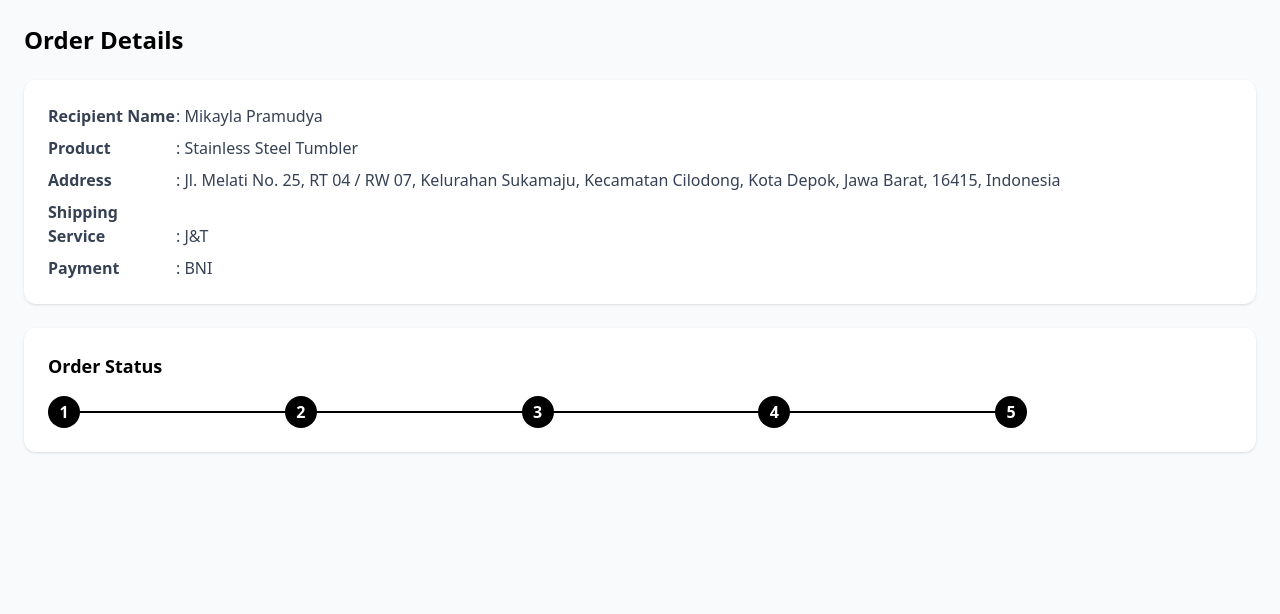
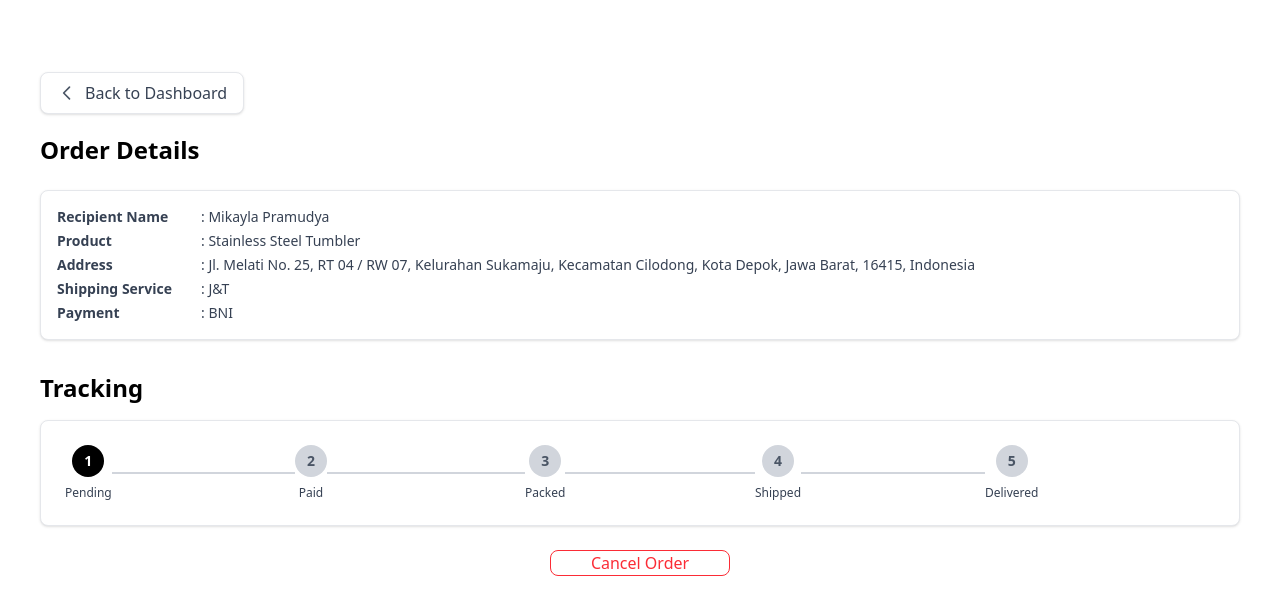
Before and after one commit to AufanT/fe-EcoPick, a React (Vite) app: page /orderdetails in a window 1280 px wide. Shown: the top 614 px of the page. Built offline with nearby package versions, Linux system fonts and the light colour scheme.

Commit message:
orderdetails

```diff
--- a/src/User/orderdetails.jsx
+++ b/src/User/orderdetails.jsx
@@ -1,53 +1,96 @@
 import React from "react";
+import { Link } from "react-router-dom";
 
 const OrderDetailsPage = () => {
   return (
-    <div className="min-h-screen bg-gray-50 p-6">
-      <h1 className="text-2xl font-bold mb-6">Order Details</h1>
+    <div className="min-h-screen bg-white p-10">
+
+      {/* Button Back to Dashboard */}
+      <div className="pt-8 pb-5">
+        <Link
+          to="/"
+          className="inline-flex items-center gap-2 px-4 py-2 bg-white rounded-lg shadow-sm border border-gray-200
+                     hover:shadow-md hover:border-green-400 transition-all duration-300 group w-fit"
+        >
+          <svg
+            className="w-5 h-5 text-gray-600 group-hover:text-green-600 transition-colors"
+            fill="none"
+            stroke="currentColor"
+            viewBox="0 0 24 24"
+          >
+            <path strokeLinecap="round" strokeLinejoin="round" strokeWidth={2} d="M15 19l-7-7 7-7" />
+          </svg>
+          <span className="text-gray-700 group-hover:text-green-600 font-medium transition-colors">
+            Back to Dashboard
+          </span>
+        </Link>
+      </div>
+
+      {/* Title */}
+      <h1 className="text-2xl font-semibold mb-6">Order Details</h1>
 
       {/* Order Info */}
-      <div className="bg-white p-6 rounded-xl shadow-sm mb-6">
-        <div className="space-y-2 text-gray-700">
+      <div className="bg-white border border-gray-200 rounded-lg p-4 mb-8 shadow-sm">
+        <div className="text-sm text-gray-700 space-y-1">
           <p>
-            <span className="font-semibold w-32 inline-block">Recipient Name</span>
+            <span className="font-semibold inline-block w-36">Recipient Name</span>
             : Mikayla Pramudya
           </p>
           <p>
-            <span className="font-semibold w-32 inline-block">Product</span>
+            <span className="font-semibold inline-block w-36">Product</span>
             : Stainless Steel Tumbler
           </p>
           <p>
-            <span className="font-semibold w-32 inline-block">Address</span>
+            <span className="font-semibold inline-block w-36">Address</span>
             : Jl. Melati No. 25, RT 04 / RW 07, Kelurahan Sukamaju, Kecamatan
             Cilodong, Kota Depok, Jawa Barat, 16415, Indonesia
           </p>
           <p>
-            <span className="font-semibold w-32 inline-block">Shipping Service</span>
+            <span className="font-semibold inline-block w-36">Shipping Service</span>
             : J&T
           </p>
           <p>
-            <span className="font-semibold w-32 inline-block">Payment</span>
+            <span className="font-semibold inline-block w-36">Payment</span>
             : BNI
           </p>
         </div>
       </div>
+      {/* Tracking */}
+      <h2 className="text-2xl font-semibold mb-4">Tracking</h2>
+      <div className="bg-white border border-gray-200 rounded-lg p-6 shadow-sm mb-6">
+        <div className="flex items-center justify-between">
+          {["Pending", "Paid", "Packed", "Shipped", "Delivered"].map(
+            (label, idx) => (
+              <div key={label} className="flex-1 flex items-center">
+                {/* Step Circle + Label */}
+                <div className="flex flex-col items-center">
+                  <div
+                    className={`w-8 h-8 flex items-center justify-center rounded-full font-bold text-sm
+                ${idx === 0 ? "bg-black text-white" : "bg-gray-300 text-gray-600"}
+              `}
+                  >
+                    {idx + 1}
+                  </div>
+                  <div className="mt-2 text-xs text-gray-700 text-center">
+                    {label}
+                  </div>
+                </div>
 
-      {/* Progress Steps */}
-      <div className="bg-white p-6 rounded-xl shadow-sm">
-        <h2 className="text-lg font-semibold mb-4">Order Status</h2>
-        <div className="flex items-center justify-between">
-          {[1, 2, 3, 4, 5].map((step, idx) => (
-            <div key={step} className="flex-1 flex items-center">
-              <div className="w-8 h-8 flex items-center justify-center rounded-full bg-black text-white font-bold">
-                {step}
+                {/* Line Connector */}
+                {idx < 4 && <div className="flex-1 h-[2px] bg-gray-300"></div>}
               </div>
-              {idx < 4 && (
-                <div className="flex-1 h-[2px] bg-black"></div>
-              )}
-            </div>
-          ))}
+            )
+          )}
         </div>
       </div>
+
+      {/* Cancel Button */}
+      <div className="flex justify-center">
+        <button className="border border-red-500 text-red-500 px-10 rounded-lg hover:bg-red-50">
+          Cancel Order
+        </button>
+      </div>
+
     </div>
   );
 };
```
